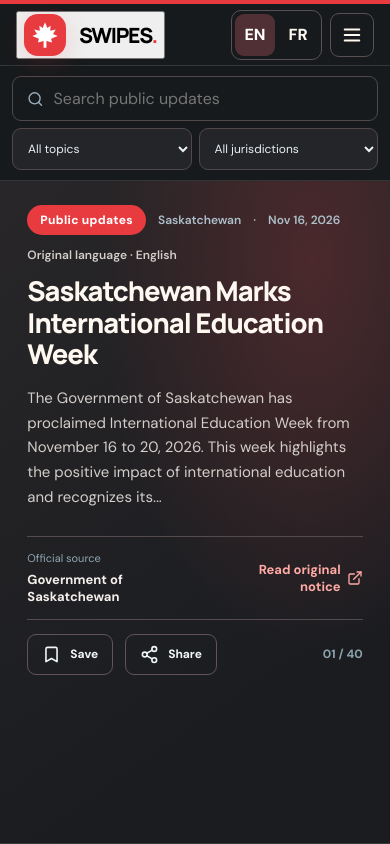
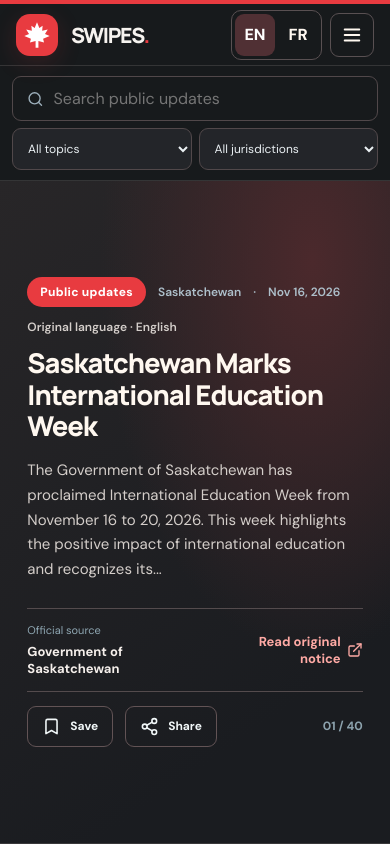
Before and after one commit to Everyana/SWIPE-CA, a React (Vite) app: page / in a window 390 px wide. Built offline with nearby package versions, Linux system fonts and the light colour scheme; no server answers.

Commit message:
Style Canada clickable masthead and mobile reader

```diff
--- a/src/style.css
+++ b/src/style.css
@@ -58,3 +58,6 @@ button:focus-visible,a:focus-visible,select:focus-visible,input:focus-visible{ou
   .story{height:auto;align-items:flex-start}
   .story h1{margin:12px 0 16px}
 }
+
+/* Accessible home masthead and compact mobile reader */
+button.brand{border:0;background:transparent;color:inherit;text-align:left;padding:0;cursor:pointer}button.brand:focus-visible{outline:3px solid #ff8b82;outline-offset:5px;border-radius:8px}@media(max-width:850px){.story{min-height:100%;height:100%;overflow-y:auto;scroll-snap-align:start}.storyInner{margin:auto 0}.reader{overscroll-behavior:contain}.toolbar select{min-width:0}}
```
